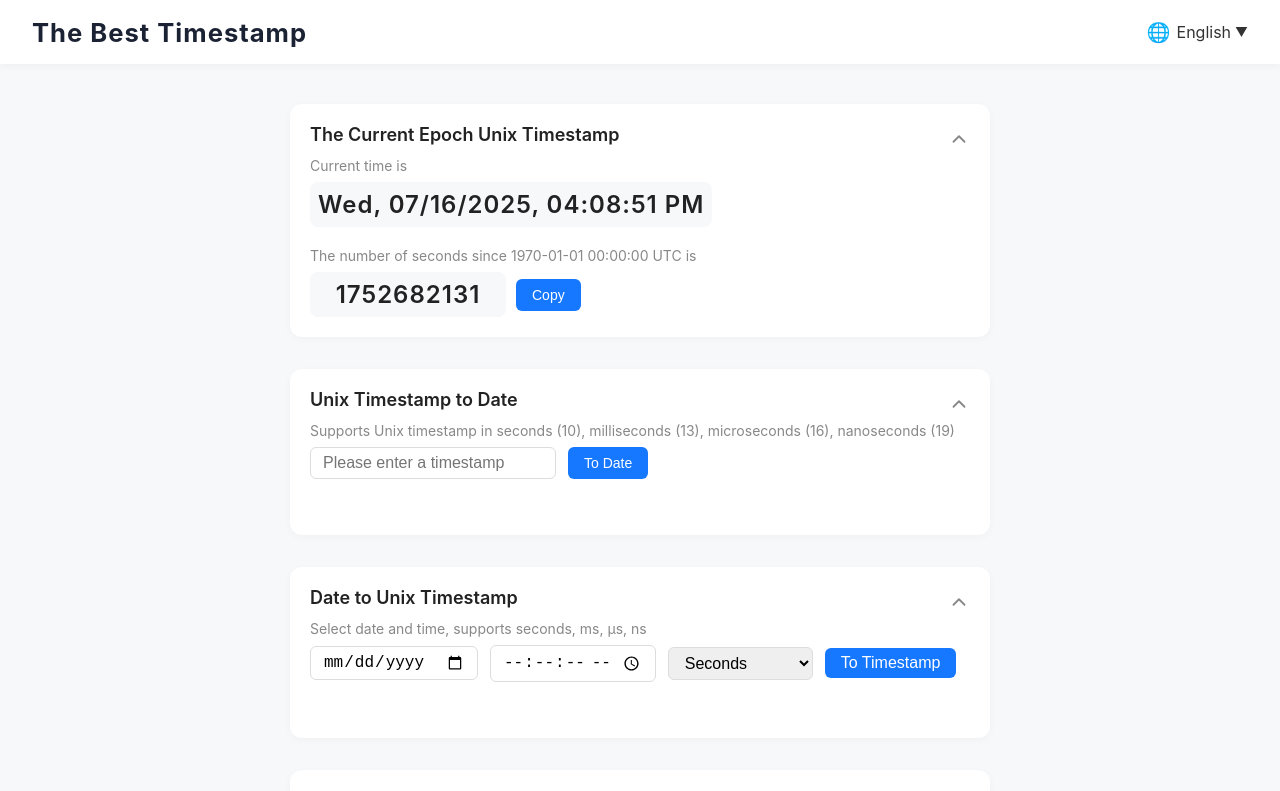
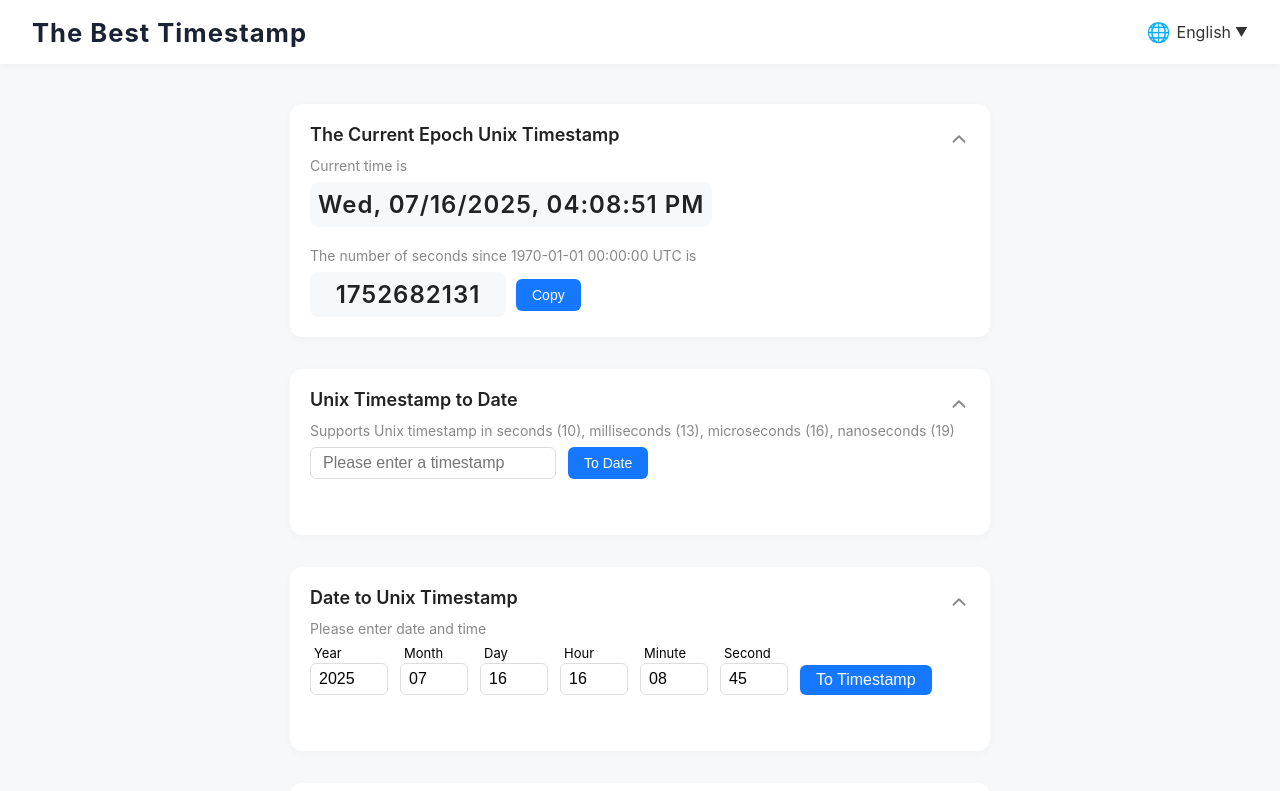
Before and after one commit to xuekeven/best-timestamp, a React (Create React App) app: page / in a window 1280 px wide. Shown: the top 791 px of the page. Built offline with nearby package versions, Linux system fonts and the light colour scheme.

Commit message:
feat:优化日期转时间戳区块

```diff
--- a/src/App.tsx
+++ b/src/App.tsx
@@ -82,10 +82,18 @@ function App() {
   const [localTime, setLocalTime] = useState('');
   const [relativeTime, setRelativeTime] = useState('');
   // 人类时间转时间戳
-  const [inputDate, setInputDate] = useState('');
-  const [inputTime, setInputTime] = useState('');
-  const [tsUnit, setTsUnit] = useState('s');
+  const now = new Date();
+  const pad = (n: number) => n.toString().padStart(2, '0');
+  const [inputYear, setInputYear] = useState(now.getFullYear().toString());
+  const [inputMonth, setInputMonth] = useState(pad(now.getMonth() + 1));
+  const [inputDay, setInputDay] = useState(pad(now.getDate()));
+  const [inputHour, setInputHour] = useState(pad(now.getHours()));
+  const [inputMinute, setInputMinute] = useState(pad(now.getMinutes()));
+  const [inputSecond, setInputSecond] = useState(pad(now.getSeconds()));
   const [outputTs, setOutputTs] = useState('');
+  const [gmtTime2, setGmtTime2] = useState('');
+  const [localTime2, setLocalTime2] = useState('');
+  const [relativeTime2, setRelativeTime2] = useState('');
   const [ts3Error, setTs3Error] = useState('');
   // 代码区块复制状态
   const [copyIdx, setCopyIdx] = useState<string | null>(null);
@@ -221,24 +229,60 @@ function App() {
   };
 
   const handleHumanToTs = () => {
-    if (!inputDate) {
+    if (!inputYear || !inputMonth || !inputDay || !inputHour || !inputMinute || !inputSecond) {
       setOutputTs('');
-      setTs3Error(lang === 'zh' ? '请选择日期' : 'Please select a date');
+      setTs3Error(lang === 'zh' ? '请填写完整的年月日时分秒' : 'Please fill in all fields (year, month, day, hour, minute, second)');
+      setGmtTime2('');
+      setLocalTime2('');
+      setRelativeTime2('');
       return;
     }
-    const dateStr = inputDate + (inputTime ? ('T' + inputTime) : 'T00:00:00');
-    const d = new Date(dateStr);
-    if (isNaN(d.getTime())) {
+    const y = parseInt(inputYear, 10);
+    const m = parseInt(inputMonth, 10) - 1;
+    const d = parseInt(inputDay, 10);
+    const h = parseInt(inputHour, 10);
+    const min = parseInt(inputMinute, 10);
+    const s = parseInt(inputSecond, 10);
+    const dateObj = new Date(y, m, d, h, min, s);
+    if (isNaN(dateObj.getTime())) {
       setOutputTs('');
       setTs3Error(lang === 'zh' ? '无效的日期时间' : 'Invalid date/time');
+      setGmtTime2('');
+      setLocalTime2('');
+      setRelativeTime2('');
       return;
     }
     setTs3Error('');
-    let ts = Math.floor(d.getTime() / 1000);
-    if (tsUnit === 'ms') ts = d.getTime();
-    if (tsUnit === 'us') ts = d.getTime() * 1000;
-    if (tsUnit === 'ns') ts = d.getTime() * 1000000;
-    setOutputTs(String(ts));
+    setOutputTs(String(Math.floor(dateObj.getTime() / 1000)));
+    setGmtTime2(dateObj.toLocaleString(lang === 'zh' ? 'zh-CN' : 'en-US', {
+      timeZone: 'UTC',
+      hour12: true,
+      weekday: 'short',
+      year: 'numeric',
+      month: '2-digit',
+      day: '2-digit',
+      hour: '2-digit',
+      minute: '2-digit',
+      second: '2-digit',
+    }));
+    const localStr = dateObj.toLocaleString(lang === 'zh' ? 'zh-CN' : 'en-US', {
+      hour12: true,
+      weekday: 'short',
+      year: 'numeric',
+      month: '2-digit',
+      day: '2-digit',
+      hour: '2-digit',
+      minute: '2-digit',
+      second: '2-digit',
+    });
+    const offset = -dateObj.getTimezoneOffset();
+    const sign = offset >= 0 ? '+' : '-';
+    const absOffset = Math.abs(offset);
+    const hours = Math.floor(absOffset / 60);
+    const minutes = absOffset % 60;
+    const gmtStr = `GMT${sign}${hours}${minutes !== 0 ? ':' + String(minutes).padStart(2, '0') : ''}`;
+    setLocalTime2(`${localStr}（${gmtStr}）`);
+    setRelativeTime2(getRelativeTime(dateObj));
   };
 
   function getRelativeTime(target: Date) {
@@ -278,7 +322,17 @@ function App() {
           <TimestampToHuman inputTs={inputTs} setInputTs={setInputTs} handleTsToHuman={handleTsToHuman} tsError={tsError} humanTime={humanTime} gmtTime={gmtTime} localTime={localTime} relativeTime={relativeTime} lang={lang} open={openSections.toHuman} />
         </Section>
         <Section title={lang === 'zh' ? '日期转时间戳' : 'Date to Unix Timestamp'} open={openSections.toTs} onToggle={() => handleToggleSection('toTs')} showToggle onMouseEnter={() => setCopyIdx('toTs')} onMouseLeave={() => setCopyIdx(null)}>
-          <HumanToTimestamp inputDate={inputDate} setInputDate={setInputDate} inputTime={inputTime} setInputTime={setInputTime} tsUnit={tsUnit} setTsUnit={setTsUnit} handleHumanToTs={handleHumanToTs} ts3Error={ts3Error} outputTs={outputTs} lang={lang} open={openSections.toTs} />
+          <HumanToTimestamp
+            inputYear={inputYear} setInputYear={setInputYear}
+            inputMonth={inputMonth} setInputMonth={setInputMonth}
+            inputDay={inputDay} setInputDay={setInputDay}
+            inputHour={inputHour} setInputHour={setInputHour}
+            inputMinute={inputMinute} setInputMinute={setInputMinute}
+            inputSecond={inputSecond} setInputSecond={setInputSecond}
+            handleHumanToTs={handleHumanToTs}
+            ts3Error={ts3Error} outputTs={outputTs} lang={lang} open={openSections.toTs}
+            gmtTime={gmtTime2} localTime={localTime2} relativeTime={relativeTime2}
+          />
         </Section>
         <Section title={lang === 'zh' ? '多语言代码示例' : 'Code Examples in Multiple Languages'} open={openSections.code} onToggle={() => handleToggleSection('code')} showToggle onMouseEnter={() => setCopyIdx('code')} onMouseLeave={() => setCopyIdx(null)}>
           <CodeExamples codeExamples={codeExamples} lang={lang} copyIdx={copyIdx} setCopyIdx={setCopyIdx} copiedIdx={copiedIdx} handleCopyCode={handleCopyCode} open={openSections.code} />
--- a/src/components/HumanToTimestamp.tsx
+++ b/src/components/HumanToTimestamp.tsx
@@ -1,49 +1,107 @@
 import React from 'react';
 
 interface HumanToTimestampProps {
-  inputDate: string;
-  setInputDate: (v: string) => void;
-  inputTime: string;
-  setInputTime: (v: string) => void;
-  tsUnit: string;
-  setTsUnit: (v: string) => void;
+  inputYear: string;
+  setInputYear: (v: string) => void;
+  inputMonth: string;
+  setInputMonth: (v: string) => void;
+  inputDay: string;
+  setInputDay: (v: string) => void;
+  inputHour: string;
+  setInputHour: (v: string) => void;
+  inputMinute: string;
+  setInputMinute: (v: string) => void;
+  inputSecond: string;
+  setInputSecond: (v: string) => void;
   handleHumanToTs: () => void;
   ts3Error: string;
   outputTs: string;
   lang: string;
   open: boolean;
+  gmtTime: string;
+  localTime: string;
+  relativeTime: string;
 }
 
-const HumanToTimestamp: React.FC<HumanToTimestampProps> = ({ inputDate, setInputDate, inputTime, setInputTime, tsUnit, setTsUnit, handleHumanToTs, ts3Error, outputTs, lang, open }) => (
+const HumanToTimestamp: React.FC<HumanToTimestampProps> = ({ inputYear, setInputYear, inputMonth, setInputMonth, inputDay, setInputDay, inputHour, setInputHour, inputMinute, setInputMinute, inputSecond, setInputSecond, handleHumanToTs, ts3Error, outputTs, lang, open, gmtTime, localTime, relativeTime }) => (
   open ? (
     <>
       <div style={{ color: '#888', fontSize: 14, marginBottom: 8 }}>
-        {lang === 'zh' ? '请选择日期和时间，支持秒、毫秒、微秒、纳秒' : 'Select date and time, supports seconds, ms, μs, ns'}
+        {lang === 'zh' ? '请输入日期和时间' : 'Please enter date and time'}
       </div>
-      <div style={{ display: 'flex', alignItems: 'center', gap: 12, flexWrap: 'wrap' }}>
-        <input
-          type="date"
-          value={inputDate}
-          onChange={e => setInputDate(e.target.value)}
-          style={{ fontSize: 16, padding: '6px 12px', borderRadius: 6, border: '1px solid #ddd', outline: 'none' }}
-        />
-        <input
-          type="time"
-          value={inputTime}
-          onChange={e => setInputTime(e.target.value)}
-          style={{ fontSize: 16, padding: '6px 12px', borderRadius: 6, border: '1px solid #ddd', outline: 'none' }}
-          step="1"
-        />
-        <select
-          value={tsUnit}
-          onChange={e => setTsUnit(e.target.value)}
-          style={{ fontSize: 16, padding: '6px 12px', borderRadius: 6, border: '1px solid #ddd', outline: 'none' }}
-        >
-          <option value="s">{lang === 'zh' ? '秒' : 'Seconds'}</option>
-          <option value="ms">{lang === 'zh' ? '毫秒' : 'Milliseconds'}</option>
-          <option value="us">{lang === 'zh' ? '微秒' : 'Microseconds'}</option>
-          <option value="ns">{lang === 'zh' ? '纳秒' : 'Nanoseconds'}</option>
-        </select>
+      <div style={{ display: 'flex', alignItems: 'flex-end', gap: 12, flexWrap: 'wrap' }}>
+        <div style={{ display: 'flex', flexDirection: 'column' }}>
+          <label style={{ color: 'black', fontSize: 13, marginBottom: 2, marginLeft: 4 }}>{lang === 'zh' ? '年' : 'Year'}</label>
+          <input
+            type="text"
+            inputMode="numeric"
+            pattern="\\d*"
+            maxLength={4}
+            value={inputYear}
+            onChange={e => setInputYear(e.target.value.replace(/[^\d]/g, ''))}
+            style={{ fontSize: 16, padding: '6px 8px', borderRadius: 6, border: '1px solid #ddd', width: 60, outline: 'none' }}
+          />
+        </div>
+        <div style={{ display: 'flex', flexDirection: 'column' }}>
+          <label style={{ color: 'black', fontSize: 13, marginBottom: 2, marginLeft: 4 }}>{lang === 'zh' ? '月' : 'Month'}</label>
+          <input
+            type="text"
+            inputMode="numeric"
+            pattern="\\d*"
+            maxLength={2}
+            value={inputMonth}
+            onChange={e => setInputMonth(e.target.value.replace(/[^\d]/g, ''))}
+            style={{ fontSize: 16, padding: '6px 8px', borderRadius: 6, border: '1px solid #ddd', width: 50, outline: 'none' }}
+          />
+        </div>
+        <div style={{ display: 'flex', flexDirection: 'column' }}>
+          <label style={{ color: 'black', fontSize: 13, marginBottom: 2, marginLeft: 4 }}>{lang === 'zh' ? '日' : 'Day'}</label>
+          <input
+            type="text"
+            inputMode="numeric"
+            pattern="\\d*"
+            maxLength={2}
+            value={inputDay}
+            onChange={e => setInputDay(e.target.value.replace(/[^\d]/g, ''))}
+            style={{ fontSize: 16, padding: '6px 8px', borderRadius: 6, border: '1px solid #ddd', width: 50, outline: 'none' }}
+          />
+        </div>
+        <div style={{ display: 'flex', flexDirection: 'column' }}>
+          <label style={{ color: 'black', fontSize: 13, marginBottom: 2, marginLeft: 4 }}>{lang === 'zh' ? '时' : 'Hour'}</label>
+          <input
+            type="text"
+            inputMode="numeric"
+            pattern="\\d*"
+            maxLength={2}
+            value={inputHour}
+            onChange={e => setInputHour(e.target.value.replace(/[^\d]/g, ''))}
+            style={{ fontSize: 16, padding: '6px 8px', borderRadius: 6, border: '1px solid #ddd', width: 50, outline: 'none' }}
+          />
+        </div>
+        <div style={{ display: 'flex', flexDirection: 'column' }}>
+          <label style={{ color: 'black', fontSize: 13, marginBottom: 2, marginLeft: 4 }}>{lang === 'zh' ? '分' : 'Minute'}</label>
+          <input
+            type="text"
+            inputMode="numeric"
+            pattern="\\d*"
+            maxLength={2}
+            value={inputMinute}
+            onChange={e => setInputMinute(e.target.value.replace(/[^\d]/g, ''))}
+            style={{ fontSize: 16, padding: '6px 8px', borderRadius: 6, border: '1px solid #ddd', width: 50, outline: 'none' }}
+          />
+        </div>
+        <div style={{ display: 'flex', flexDirection: 'column' }}>
+          <label style={{ color: 'black', fontSize: 13, marginBottom: 2, marginLeft: 4 }}>{lang === 'zh' ? '秒' : 'Second'}</label>
+          <input
+            type="text"
+            inputMode="numeric"
+            pattern="\\d*"
+            maxLength={2}
+            value={inputSecond}
+            onChange={e => setInputSecond(e.target.value.replace(/[^\d]/g, ''))}
+            style={{ fontSize: 16, padding: '6px 8px', borderRadius: 6, border: '1px solid #ddd', width: 50, outline: 'none' }}
+          />
+        </div>
         <button
           onClick={handleHumanToTs}
           style={{ padding: '6px 16px', borderRadius: 6, border: 'none', background: '#1677ff', color: '#fff', fontWeight: 500, cursor: 'pointer', fontSize: 16, transition: 'background 0.2s', outline: 'none' }}
@@ -54,7 +112,26 @@ const HumanToTimestamp: React.FC<HumanToTimestampProps> = ({ inputDate, setInput
       <div style={{ marginTop: 12, minHeight: 24 }}>
         {ts3Error && <span style={{ color: '#d4380d', fontSize: 16 }}>{ts3Error}</span>}
         {!ts3Error && outputTs && (
-          <span style={{ fontWeight: 500, fontSize: 18 }}>{outputTs}</span>
+          <table style={{ borderCollapse: 'collapse', width: '100%', fontSize: 16, border: '1px solid #eee' }}>
+            <tbody>
+              <tr>
+                <td style={{ color: '#888', padding: '4px 8px', width: 140, border: '1px solid #eee' }}>Unix Timestamp</td>
+                <td style={{ padding: '4px 8px', border: '1px solid #eee' }}>{outputTs}</td>
+              </tr>
+              <tr>
+                <td style={{ color: '#888', padding: '4px 8px', width: 140, border: '1px solid #eee' }}>GMT</td>
+                <td style={{ padding: '4px 8px', border: '1px solid #eee' }}>{gmtTime}</td>
+              </tr>
+              <tr>
+                <td style={{ color: '#888', padding: '4px 8px', border: '1px solid #eee' }}>{lang === 'zh' ? '你所在时区' : 'Your time zone'}</td>
+                <td style={{ padding: '4px 8px', border: '1px solid #eee' }}>{localTime}</td>
+              </tr>
+              <tr>
+                <td style={{ color: '#888', padding: '4px 8px', border: '1px solid #eee' }}>{lang === 'zh' ? '相对当前时间' : 'Relative'}</td>
+                <td style={{ padding: '4px 8px', border: '1px solid #eee' }}>{relativeTime}</td>
+              </tr>
+            </tbody>
+          </table>
         )}
       </div>
     </>
```
